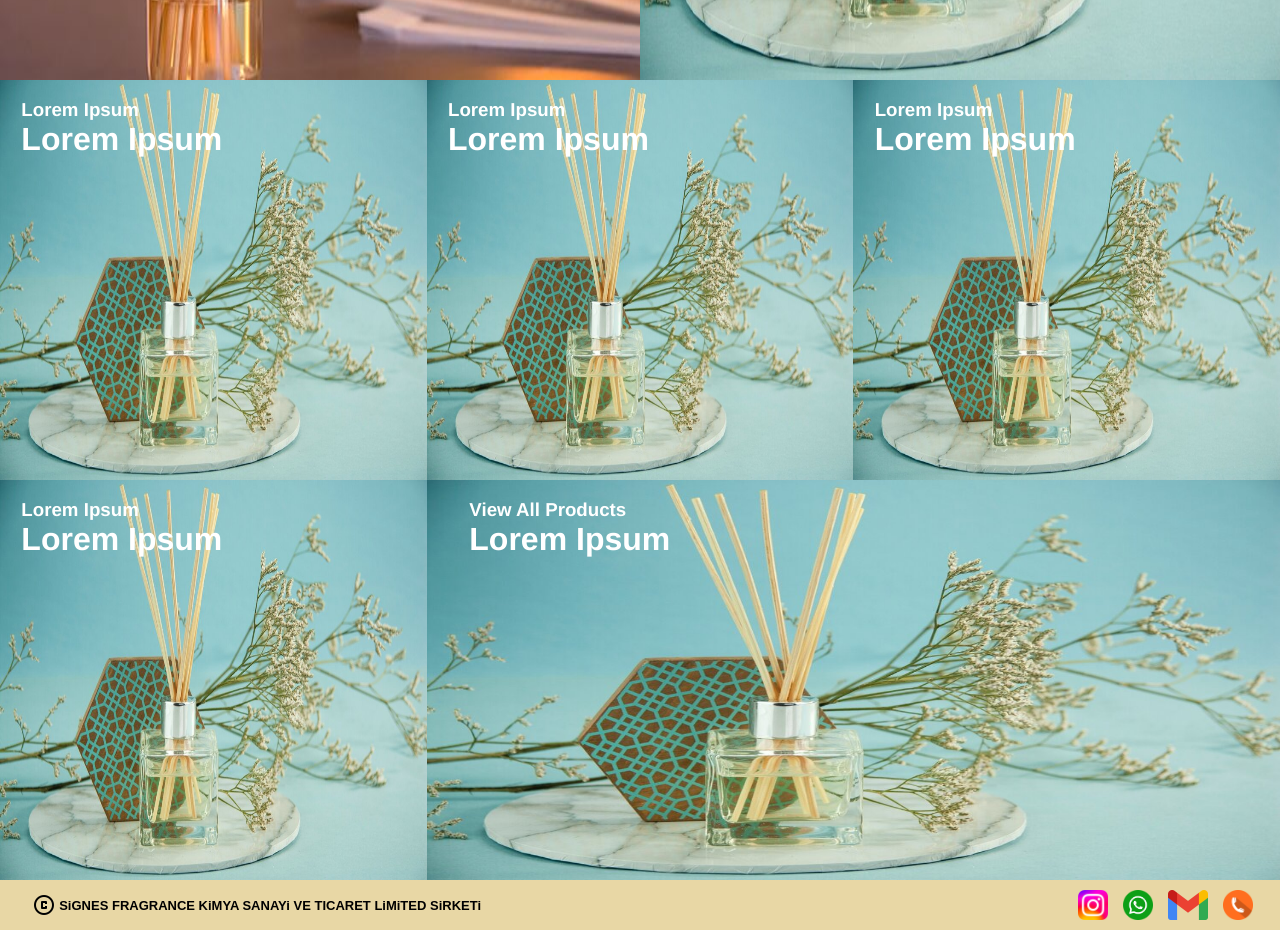
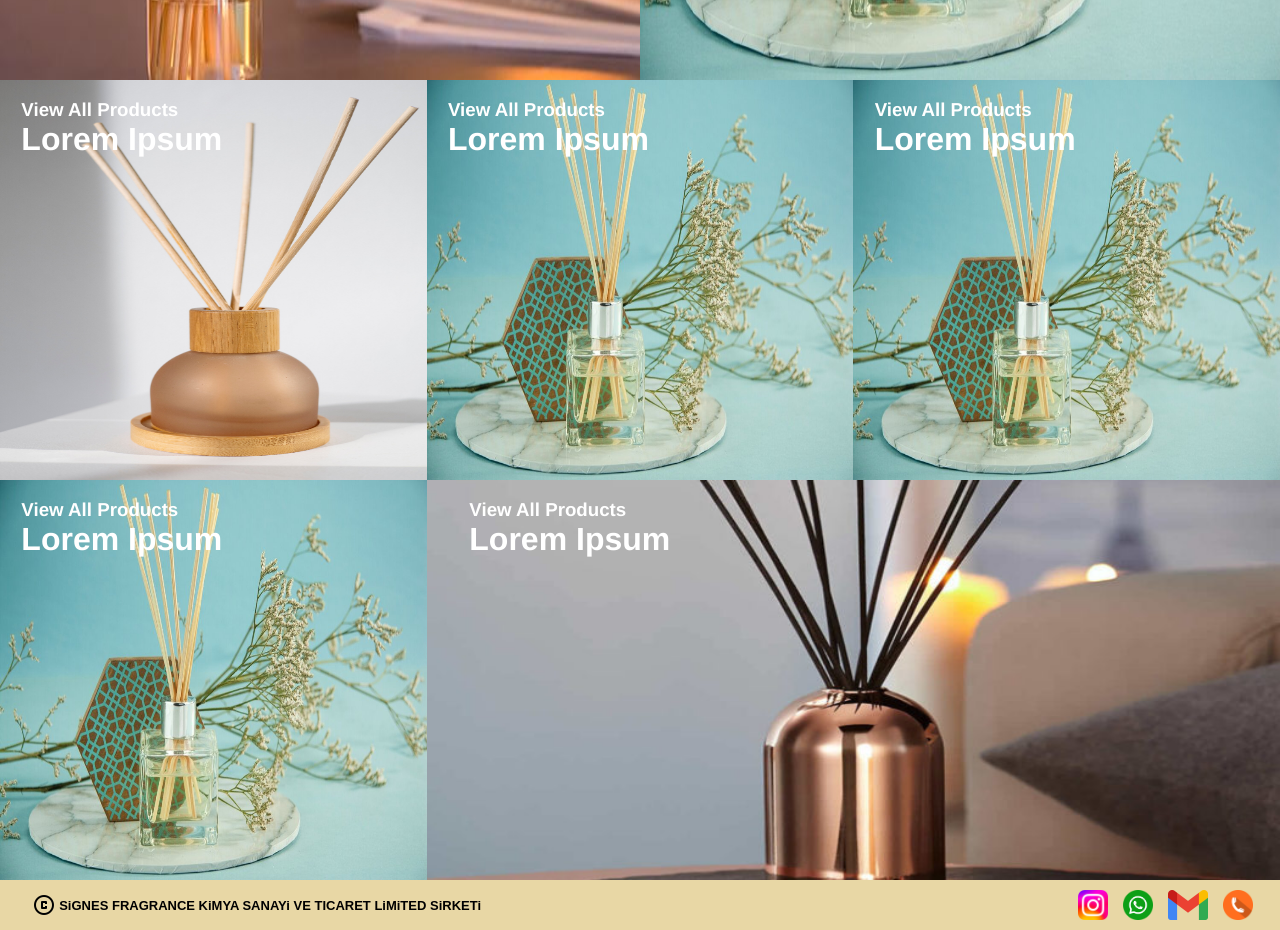
Before and after one commit to albayrakbektas/signes, a Vue app: page / in a window 1280 px wide. Shown: the part 720-1650 px from the top of the page. Built offline with nearby package versions, Linux system fonts and the light colour scheme; what vue-flag-icon would draw is missing.

Commit message:
change images

```diff
--- a/src/views/HomeView.vue
+++ b/src/views/HomeView.vue
@@ -46,34 +46,34 @@ export default {
       },
       productImages: [
         {
-          src: require("../assets/big-img/from-right.jpeg"),
+          src: require("../assets/small-img/nav-bg.jpeg"),
           alt: "Bambu Picture",
           title: "Lorem Ipsum",
-          subTitle: "Lorem Ipsum",
+          subTitle: "View All Products",
         },
         {
           src: require("../assets/big-img/from-right.jpeg"),
           alt: "Bambu Picture",
           title: "Lorem Ipsum",
-          subTitle: "Lorem Ipsum",
+          subTitle: "View All Products",
         },
         {
           src: require("../assets/big-img/from-right.jpeg"),
           alt: "Bambu Picture",
           title: "Lorem Ipsum",
-          subTitle: "Lorem Ipsum",
+          subTitle: "View All Products",
         },
         {
           src: require("../assets/big-img/from-right.jpeg"),
           alt: "Bambu Picture",
           title: "Lorem Ipsum",
-          subTitle: "Lorem Ipsum",
+          subTitle: "View All Products",
         },
         {
-          src: require("../assets/big-img/from-right.jpeg"),
+          src: require("../assets/full-width-img/full-width-home.jpeg"),
           alt: "Bambu Picture",
           title: "Lorem Ipsum",
-          // subTitle: "Lorem Ipsum",
+          subTitle: "View All Products",
         },
       ],
     };
```
Also changed, not shown: src/assets/full-width-img/header-bg.jpeg (added).
